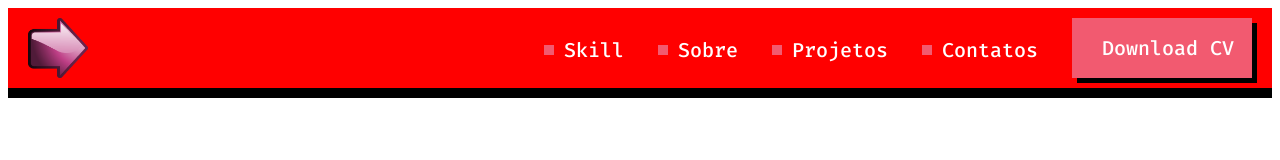
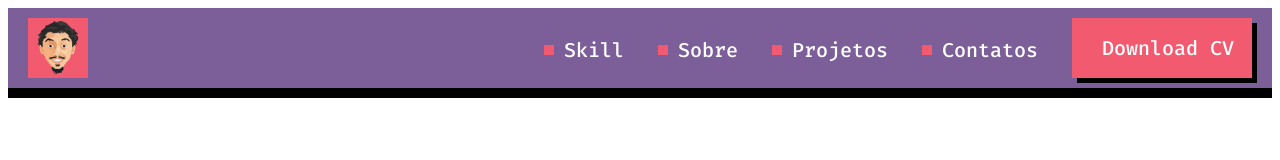
Before and after one commit to mache-k/Curso-HTML-CSS, a plain HTML site: page index.html in a window 1280 px wide. Drawn offline with Linux system fonts and the light colour scheme; a web font is replaced by a local one.

Commit message:
Muda para original

```diff
--- a/css/index.css
+++ b/css/index.css
@@ -1,15 +1,10 @@
 header{
     display: flex;
     justify-content: space-between;
-    background-color: #f00;
+    background-color: #7C5E99;
     border-bottom: 10px solid #000;
     padding: 10px 20px;
 
-}
-
-img{
-    width: 60px;
-    height: 60px;
 }
 
 nav{
@@ -42,7 +37,3 @@ a::before{
     box-shadow: 5px 5px 0px #000;
     margin-right: 0px;
 }
-
-#button:hover{
-    background-color: aqua;
-}
--- a/index.html
+++ b/index.html
@@ -13,7 +13,7 @@
 </head>
 <body>
     <header>
-        <img src="IMG/seta.png" alt="Logo do Marco Bruno">
+        <img src="IMG/logo.png" alt="Logo do Marco Bruno">
         <nav>
             <a href="" lang="en">Skill</a>
             <a href="">Sobre</a>
```
